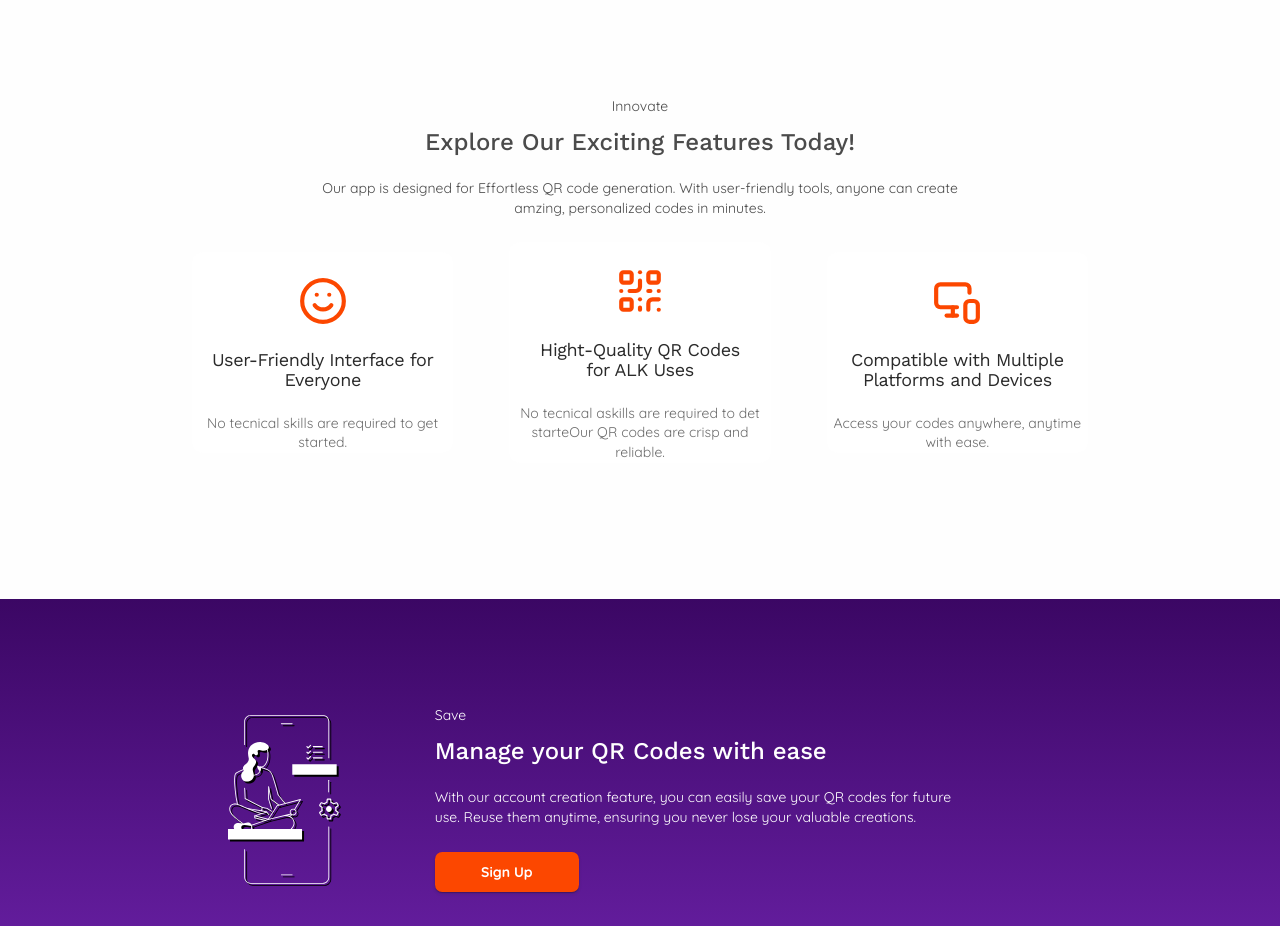
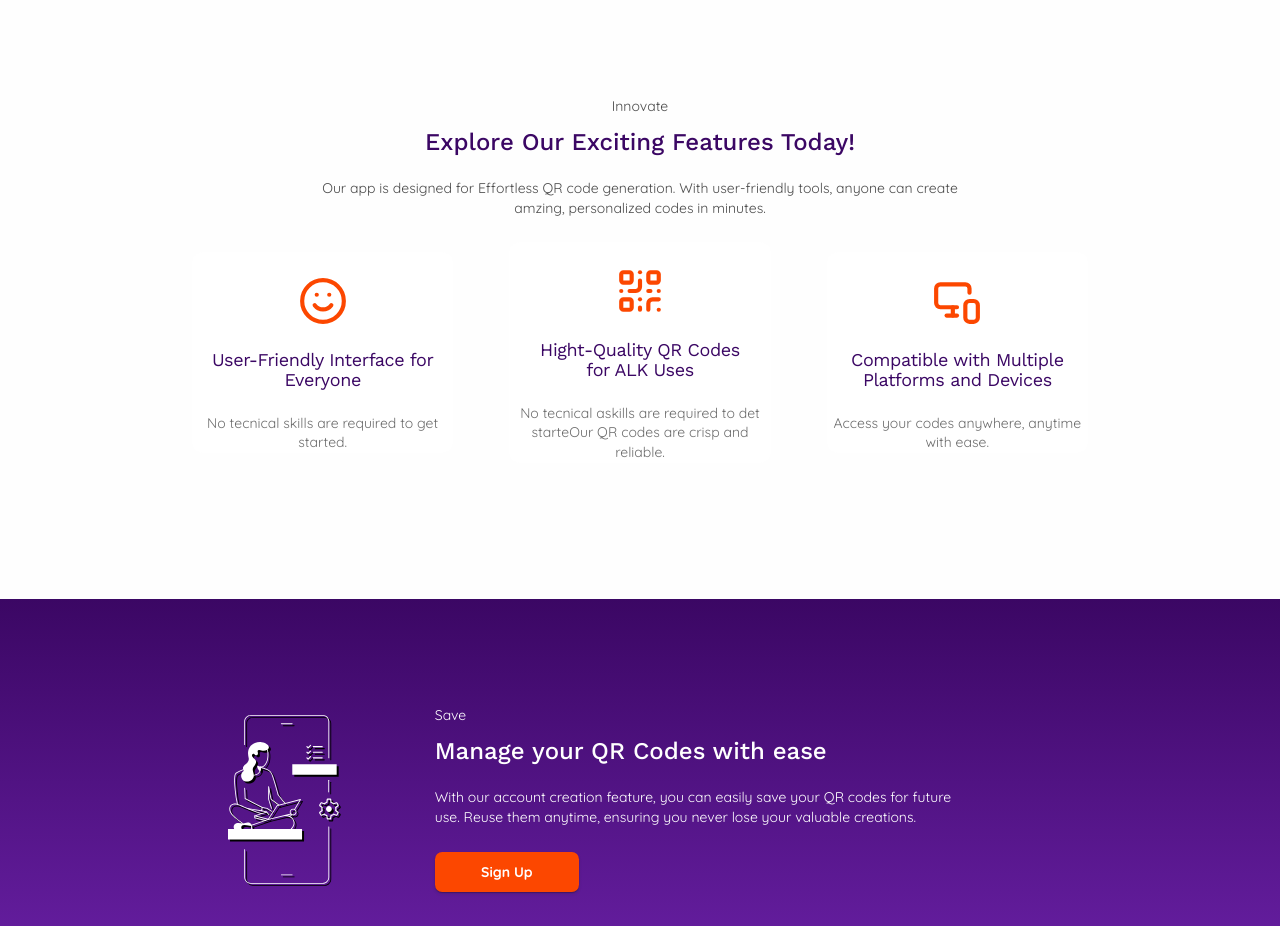
Before and after one commit to nkaryoli/nk_qrCode, a React (Vite) app: page / in a window 1280 px wide. Shown: the part 1800-2726 px from the top of the page. Built offline with nearby package versions, Linux system fonts and the light colour scheme; no server answers.

Commit message:
feat: add color to headers

```diff
--- a/src/features/home/components/innovate/ExploreSection.tsx
+++ b/src/features/home/components/innovate/ExploreSection.tsx
@@ -9,10 +9,9 @@ import { MonitorSmartphone, QrCode, Smile } from 'lucide-react';
 const ExploreSection = () => {
     return (
         <section className="w-full px-6 py-14 md:px-20 md:mb-20">
-            <div className='max-w-4xl m-auto space-y-6 text-center'>
-
+            <div className="max-w-4xl m-auto space-y-6 text-center">
                 <p className="mb-3">Innovate</p>
-            <h1 className="text-2xl text-center font-medium m-0">
+                <h1 className="text-2xl text-purple-950 text-center font-medium m-0">
                     Explore Our Exciting Features Today!
                 </h1>
                 <p className="max-w-lg lg:max-w-2xl m-auto">
@@ -24,29 +23,37 @@ const ExploreSection = () => {
                     <Card className="border-none shadow-none max-w-[300px] m-auto">
                         <CardHeader className="px-0">
                             <CardTitle>
-                            <Smile size={50} className="m-auto text-primary" />
-                            <h1 className="pt-6 text-lg font-normal leading-8">
+                                <Smile
+                                    size={50}
+                                    className="m-auto text-primary"
+                                />
+                                <h1 className="pt-6 text-lg text-purple-950 font-normal leading-8">
                                     User-Friendly Interface for Everyone
                                 </h1>
                             </CardTitle>
                         </CardHeader>
                         <CardDescription>
-                        <p>No tecnical skills are required to get started.</p>
+                            <p>
+                                No tecnical skills are required to get started.
+                            </p>
                         </CardDescription>
                     </Card>
                     <Card className="border-none shadow-none max-w-[300px] m-auto">
                         <CardHeader>
                             <CardTitle>
-                            <QrCode size={50} className="m-auto text-primary" />
-                            <h1 className="pt-6 text-lg font-normal leading-8">
+                                <QrCode
+                                    size={50}
+                                    className="m-auto text-primary"
+                                />
+                                <h1 className="pt-6 text-lg text-purple-950 font-normal leading-8">
                                     Hight-Quality QR Codes for ALK Uses
                                 </h1>
                             </CardTitle>
                         </CardHeader>
                         <CardDescription>
                             <p>
-                            No tecnical askills are required to det starteOur QR
-                            codes are crisp and reliable.
+                                No tecnical askills are required to det
+                                starteOur QR codes are crisp and reliable.
                             </p>
                         </CardDescription>
                     </Card>
@@ -57,17 +64,19 @@ const ExploreSection = () => {
                                     size={50}
                                     className="m-auto text-primary"
                                 />
-                            <h1 className="pt-6 text-lg font-normal leading-8">
-                                Compatible with Multiple Platforms and Devices
+                                <h1 className="pt-6 text-lg text-purple-950 font-normal leading-8">
+                                    Compatible with Multiple Platforms and
+                                    Devices
                                 </h1>
                             </CardTitle>
                         </CardHeader>
                         <CardDescription>
-                        <p>Access your codes anywhere, anytime with ease.</p>
+                            <p>
+                                Access your codes anywhere, anytime with ease.
+                            </p>
                         </CardDescription>
                     </Card>
                 </div>
-
             </div>
         </section>
     );
```
Lines whose indentation alone changed are shown as unchanged.
